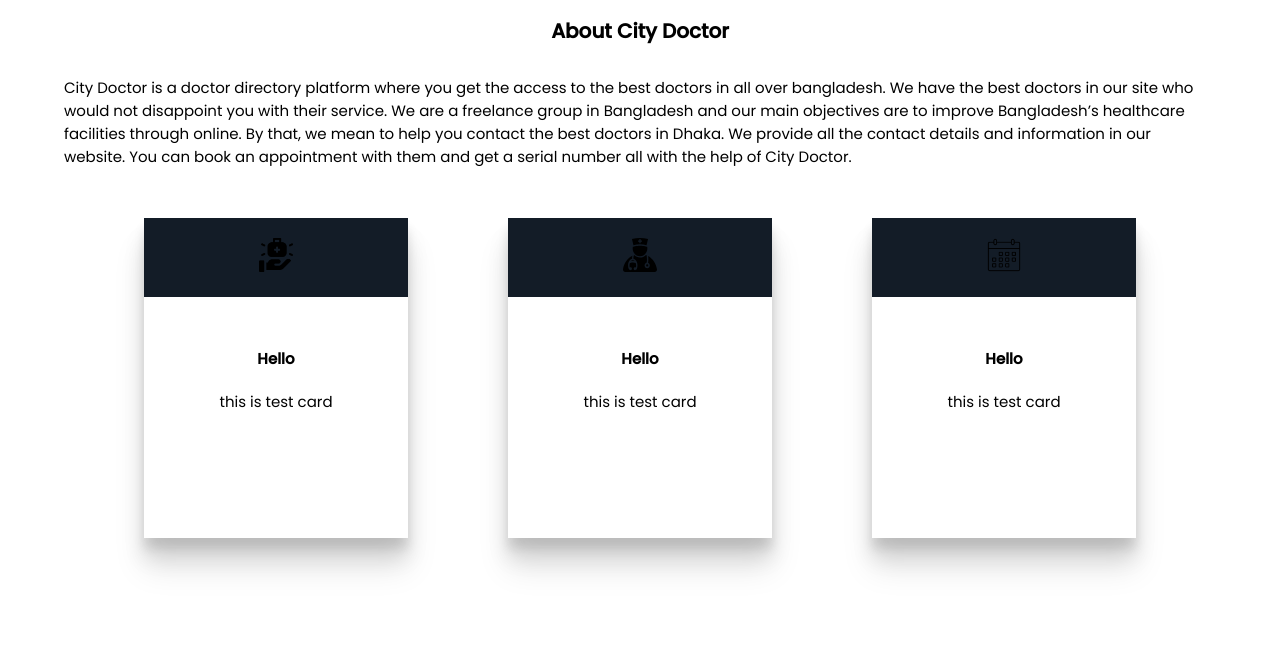
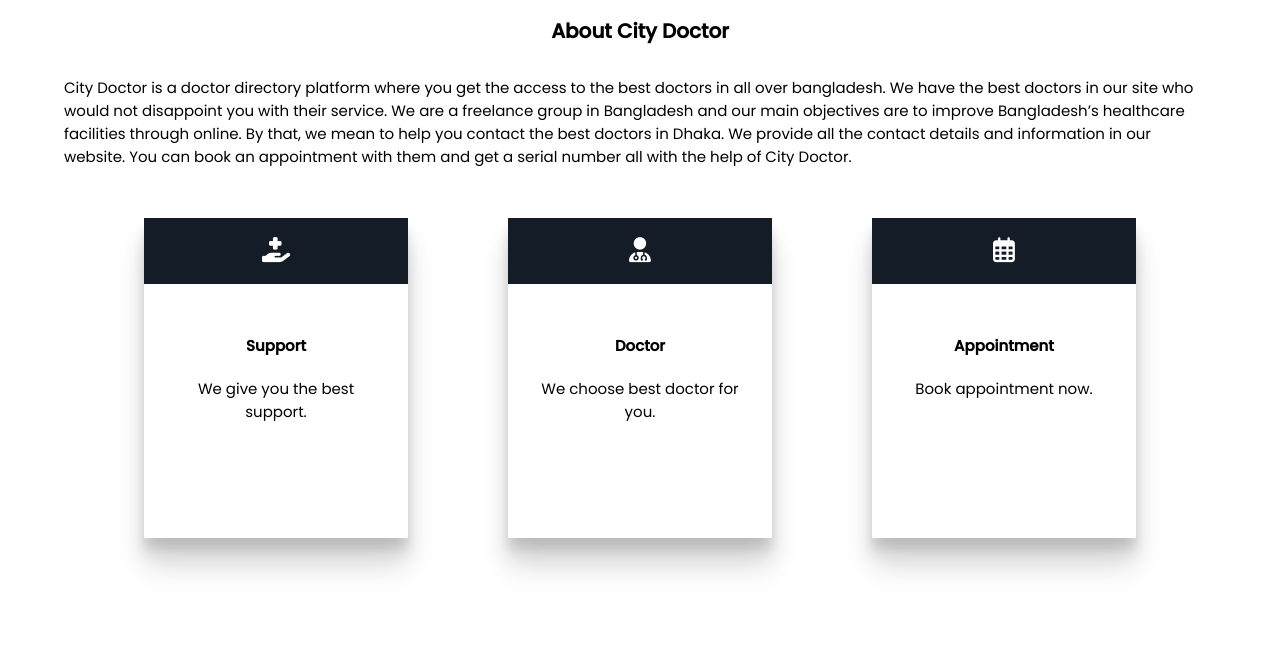
Before and after one commit to saroven/city-doctor, a plain HTML site: page about.html in a window 1280 px wide. Shown: the part 139-797 px from the top of the page. Drawn offline with Linux system fonts and the light colour scheme; a web font is replaced by a local one.

Commit message:
added fontawesome icons and fixed some issue

```diff
--- a/about.html
+++ b/about.html
@@ -17,6 +17,10 @@
          rel="stylesheet"
       />
       <link rel="stylesheet" href="./style.css" />
+      <script
+         src="https://kit.fontawesome.com/f16b98bd47.js"
+         crossorigin="anonymous"
+      ></script>
       <title>City Doctors</title>
    </head>
    <body>
@@ -60,29 +64,29 @@
          <div class="cards">
             <div class="card">
                <div class="card-icon">
-                  <img src="./icons/first-aid-kit.png" alt="" />
+                  <i class="fas fa-hand-holding-medical"></i>
                </div>
                <div class="card-body">
-                  <h4>Hello</h4>
-                  <p>this is test card</p>
+                  <h4>Support</h4>
+                  <p>We give you the best support.</p>
                </div>
             </div>
             <div class="card">
                <div class="card-icon">
-                  <img src="./icons/doctor-svgrepo-com.svg" alt="" />
+                  <i class="fas fa-user-md"></i>
                </div>
                <div class="card-body">
-                  <h4>Hello</h4>
-                  <p>this is test card</p>
+                  <h4>Doctor</h4>
+                  <p>We choose best doctor for you.</p>
                </div>
             </div>
             <div class="card">
                <div class="card-icon">
-                  <img src="./icons/calendar.png" alt="" />
+                  <i class="far fa-calendar-alt"></i>
                </div>
                <div class="card-body">
-                  <h4>Hello</h4>
-                  <p>this is test card</p>
+                  <h4>Appointment</h4>
+                  <p>Book appointment now.</p>
                </div>
             </div>
          </div>
--- a/style.css
+++ b/style.css
@@ -117,7 +117,7 @@ footer ul {
    list-style-type: none;
 }
 footer ul li {
-   margin: 1rem 2rem;
+   margin: 2rem;
 }
 /* end footer section */
 /* start contact section */
@@ -230,9 +230,9 @@ footer ul li {
    min-height: 40vh;
    margin: 2rem 5rem;
 }
-.cards img {
-   max-width: 15%;
-   color: wheat;
+.cards i {
+   font-size: 2.5rem;
+   color: white;
 }
 .card .card-icon {
    padding: 2rem;
```
Also changed, not shown: contact.html (+1 -1 lines).
